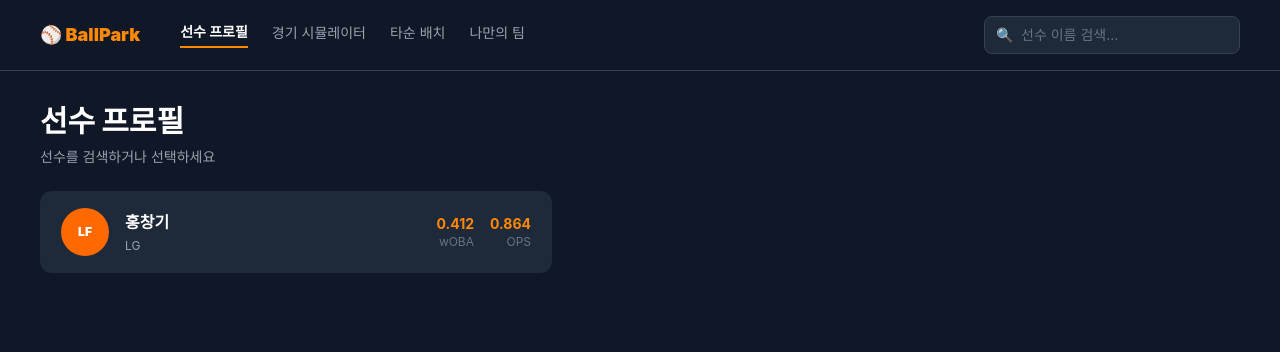
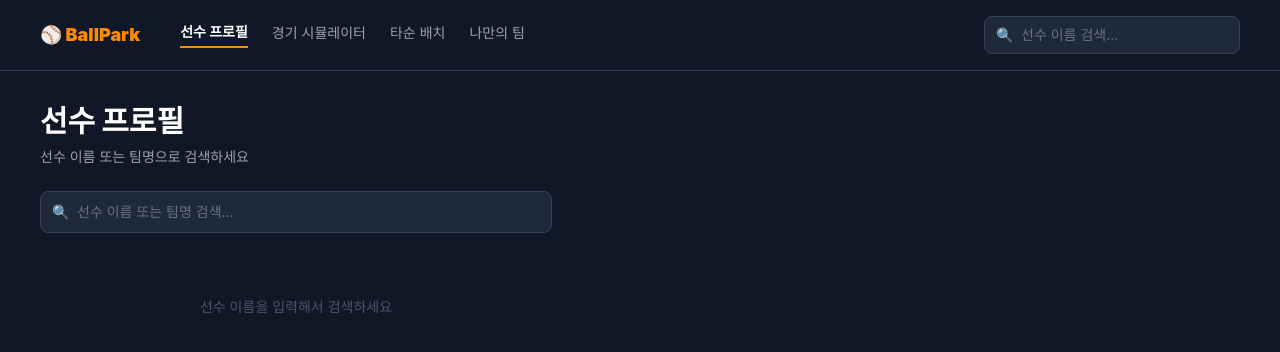
Before and after one commit to oedixn/ballpark-intelligence, a React (Vite) app in the folder frontend/: page /player in a window 1280 px wide. Shown: the top 352 px of the page. Built offline with nearby package versions, Linux system fonts and the light colour scheme.

Commit message:
feat: 선수 프로필 DB 연동 완성

```diff
--- a/frontend/src/pages/PlayerPage.tsx
+++ b/frontend/src/pages/PlayerPage.tsx
@@ -6,16 +6,71 @@ import InsightBox from '../components/player/InsightBox';
 import PlayerCard from '../components/player/PlayerCard';
 import LoadingSpinner from '../components/common/LoadingSpinner';
 import ErrorBox from '../components/common/ErrorBox';
-import { mockPlayers } from '../data/mockPlayers';
+import { fetchPlayers, fetchPlayerById } from '../api/playerApi';
+import type { PlayerDB } from '../api/playerApi';
 import type { Player } from '../data/mockPlayers';
 
+// DB 선수 → Player 타입 변환
+function dbToPlayer(p: PlayerDB): Player {
+  return {
+    id: Number(p.player_id),
+    name: p.player_name,
+    team: p.team_name,
+    position: p.position ?? '-',
+    stats: [
+      { label: 'wOBA', value: Number(p.woba    ?? 0), percentile: 0, unit: 'wOBA' },
+      { label: 'OPS',  value: Number(p.ops     ?? 0), percentile: 0, unit: 'OPS'  },
+      { label: 'HR',   value: Number(p.hr      ?? 0), percentile: 0, unit: 'HR'   },
+      { label: 'BB%',  value: Number(p.bb_rate ?? 0), percentile: 0, unit: '%'    },
+      { label: 'K%',   value: Number(p.k_rate  ?? 0), percentile: 0, unit: '%'    },
+    ],
+    radar: [
+      { stat: '컨택',   value: Math.min(99, Math.round(Number(p.avg     ?? 0) * 300)) },
+      { stat: '파워',   value: Math.min(99, Math.round(Number(p.iso     ?? 0) * 400)) },
+      { stat: '선구안', value: Math.min(99, Math.round(Number(p.bb_rate ?? 0) * 5))   },
+      { stat: '스피드', value: Math.min(99, Math.round(Number(p.spd     ?? 0) * 10))  },
+      { stat: '수비',   value: 60 },
+      { stat: '출루',   value: Math.min(99, Math.round(Number(p.obp     ?? 0) * 200)) },
+    ],
+    raw: {
+      ab:     Number(p.ab         ?? 300),
+      hits:   Number(p.h          ?? 80),
+      double: Number(p.double_hit ?? 15),
+      triple: Number(p.triple_hit ?? 2),
+      hr:     Number(p.hr         ?? 5),
+      bb:     Number(p.bb         ?? 30),
+      hbp:    Number(p.hbp        ?? 3),
+    },
+  };
+}
+
+// 리그 평균 기준으로 퍼센타일 계산 (간단 추정)
+function calcPercentile(label: string, value: number): number {
+  const benchmarks: Record<string, { min: number; max: number }> = {
+    'wOBA': { min: 0.250, max: 0.450 },
+    'OPS':  { min: 0.550, max: 1.000 },
+    'HR':   { min: 0,     max: 40    },
+    'BB%':  { min: 3,     max: 20    },
+    'K%':   { min: 5,     max: 35    },
+  };
+  const b = benchmarks[label];
+  if (!b) return 50;
+  const pct = ((value - b.min) / (b.max - b.min)) * 100;
+  // K%는 낮을수록 좋음
+  return label === 'K%'
+    ? Math.min(99, Math.max(1, Math.round(100 - pct)))
+    : Math.min(99, Math.max(1, Math.round(pct)));
+}
+
 export default function PlayerPage() {
-  const [player, setPlayer] = useState<Player | null>(null);
-  const [loading, setLoading] = useState(false);
-  const [error, setError] = useState(false);
-  const [query, setQuery] = useState('');
-  const [showList, setShowList] = useState(true);
-  const [searchParams] = useSearchParams();
+  const [player, setPlayer]       = useState<Player | null>(null);
+  const [players, setPlayers]     = useState<Player[]>([]);
+  const [loading, setLoading]     = useState(false);
+  const [listLoading, setListLoading] = useState(false);
+  const [error, setError]         = useState(false);
+  const [query, setQuery]         = useState('');
+  const [showList, setShowList]   = useState(true);
+  const [searchParams]            = useSearchParams();
 
   // URL 검색 파라미터 반영
   useEffect(() => {
@@ -27,25 +82,57 @@ export default function PlayerPage() {
     }
   }, [searchParams]);
 
-  // 검색 필터
-  const filtered = mockPlayers.filter((p) =>
-    p.name.includes(query) || p.team.includes(query) || p.position.includes(query)
-  );
+  // 검색어 변경 시 API 호출
+  useEffect(() => {
+    if (!query.trim()) {
+      setPlayers([]);
+      return;
+    }
+    const timer = setTimeout(async () => {
+      setListLoading(true);
+      try {
+        const data = await fetchPlayers(query);
+        const converted = data.map((p) => {
+          const player = dbToPlayer(p);
+          // 퍼센타일 계산 적용
+          player.stats = player.stats.map((s) => ({
+            ...s,
+            percentile: calcPercentile(s.label, s.value),
+          }));
+          return player;
+        });
+        setPlayers(converted);
+      } catch {
+        setPlayers([]);
+      } finally {
+        setListLoading(false);
+      }
+    }, 300);
+    return () => clearTimeout(timer);
+  }, [query]);
 
-  const selectPlayer = (p: Player) => {
+  const selectPlayer = async (p: Player) => {
     setLoading(true);
     setError(false);
     setShowList(false);
-    setTimeout(() => {
-      setPlayer(p);
+    try {
+      const data = await fetchPlayerById(String(p.id));
+      const converted = dbToPlayer(data);
+      converted.stats = converted.stats.map((s) => ({
+        ...s,
+        percentile: calcPercentile(s.label, s.value),
+      }));
+      setPlayer(converted);
+    } catch {
+      setError(true);
+    } finally {
       setLoading(false);
-    }, 400);
+    }
   };
 
   const handleBack = () => {
     setPlayer(null);
     setShowList(true);
-    setQuery('');
   };
 
   // 선수 목록 화면
@@ -53,31 +140,46 @@ export default function PlayerPage() {
     return (
       <div className="min-h-screen bg-gray-900 px-10 py-8">
         <h1 className="text-white text-3xl font-black mb-2">선수 프로필</h1>
-        <p className="text-gray-400 text-sm mb-6">선수를 검색하거나 선택하세요</p>
+        <p className="text-gray-400 text-sm mb-6">선수 이름 또는 팀명으로 검색하세요</p>
 
-        {/* 검색 결과 표시 */}
-        {query && (
-          <p className="text-gray-400 text-sm mb-4">
-            "<span className="text-orange-400">{query}</span>" 검색 결과
+        {/* 검색창 */}
+        <div className="relative max-w-lg mb-6">
+          <span className="absolute left-3 top-1/2 -translate-y-1/2 text-gray-400 text-sm">🔍</span>
+          <input
+            type="text"
+            value={query}
+            onChange={(e) => setQuery(e.target.value)}
+            placeholder="선수 이름 또는 팀명 검색..."
+            className="w-full bg-gray-800 text-white placeholder-gray-500 rounded-lg pl-9 pr-4 py-2.5 text-sm border border-gray-700 focus:outline-none focus:border-orange-400 transition-colors"
+          />
+          {query && (
             <button
               onClick={() => setQuery('')}
-              className="ml-3 text-gray-600 hover:text-gray-400 text-xs"
+              className="absolute right-3 top-1/2 -translate-y-1/2 text-gray-600 hover:text-gray-400 text-xs"
             >
-              ✕ 초기화
+              ✕
             </button>
-          </p>
-        )}
+          )}
+        </div>
 
-        {/* 선수 목록 */}
+        {/* 검색 결과 */}
         <div className="max-w-lg space-y-2">
-          {filtered.length > 0 ? (
-            filtered.map((p) => (
+          {listLoading ? (
+            <p className="text-gray-500 text-sm text-center py-10 animate-pulse">
+              검색 중...
+            </p>
+          ) : query && players.length === 0 ? (
+            <p className="text-gray-500 text-sm text-center py-10">
+              검색 결과가 없습니다
+            </p>
+          ) : !query ? (
+            <p className="text-gray-600 text-sm text-center py-10">
+              선수 이름을 입력해서 검색하세요
+            </p>
+          ) : (
+            players.map((p) => (
               <PlayerCard key={p.id} player={p} onClick={selectPlayer} />
             ))
-          ) : (
-            <p className="text-gray-500 text-sm py-10 text-center">
-              검색 결과가 없습니다
-            </p>
           )}
         </div>
       </div>
@@ -96,15 +198,12 @@ export default function PlayerPage() {
       {/* 상단 헤더 */}
       <div className="bg-gradient-to-r from-gray-800 to-gray-900 border-b border-gray-700 px-10 py-8">
         <div className="flex items-center gap-6">
-
-          {/* 뒤로가기 */}
           <button
             onClick={handleBack}
             className="text-gray-400 hover:text-white text-sm transition-colors mr-2"
           >
             ← 목록
           </button>
-
           <div className="w-20 h-20 rounded-full bg-orange-500 flex items-center justify-center shrink-0">
             <span className="text-white text-xs font-black">{player.position}</span>
           </div>
@@ -144,7 +243,9 @@ export default function PlayerPage() {
             ))}
           </div>
           <div className="bg-gray-800 rounded-xl p-6 w-80">
-            <p className="text-gray-400 text-xs mb-2 uppercase tracking-widest text-center">능력치 레이더</p>
+            <p className="text-gray-400 text-xs mb-2 uppercase tracking-widest text-center">
+              능력치 레이더
+            </p>
             <PlayerRadarChart data={player.radar} />
           </div>
         </div>
```
Also changed, not shown: 1 other file (tests, documents, lock files or other folders).
